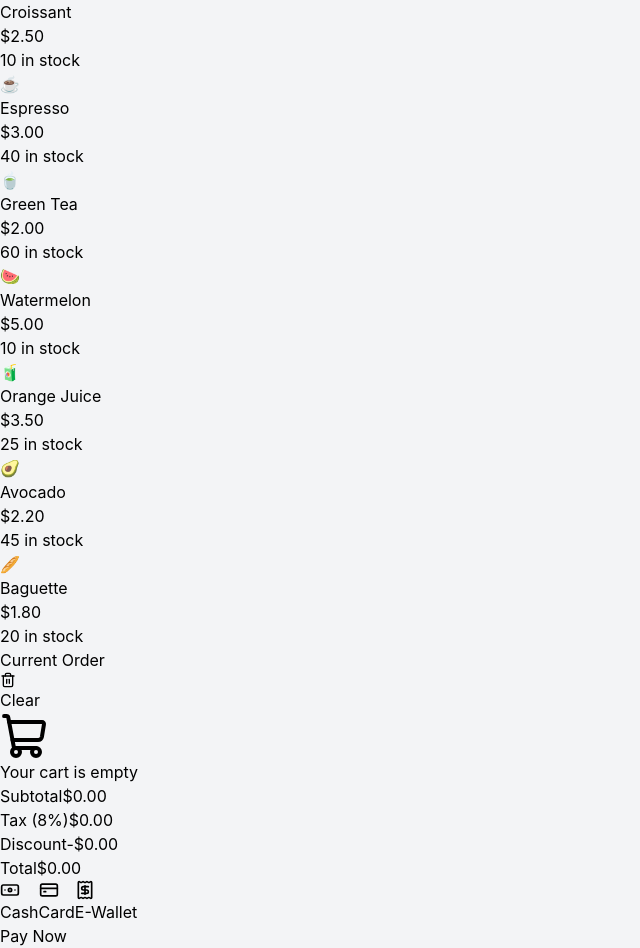
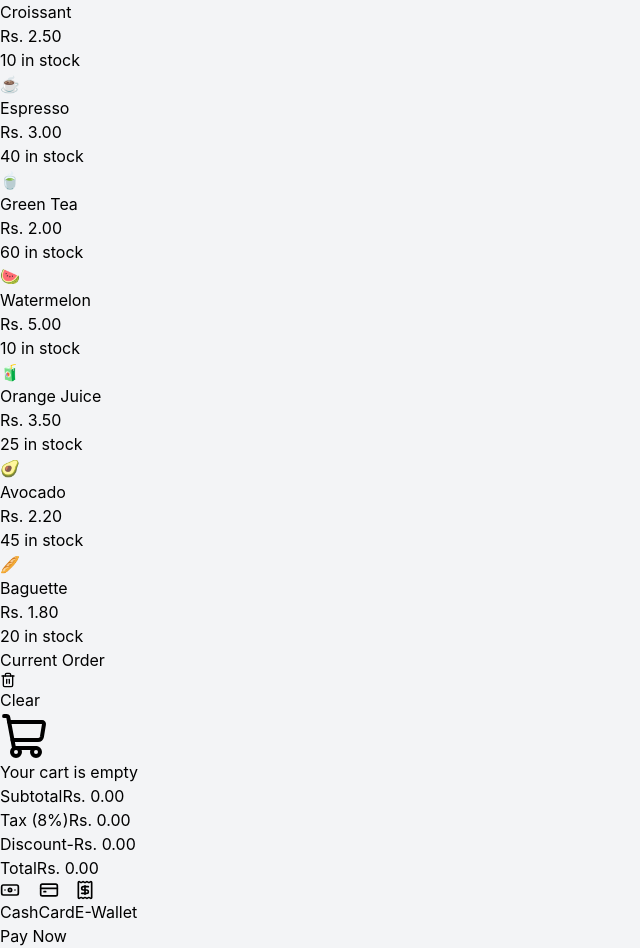
Before and after one commit to Maleesha-Sanjana/POS-Mgt-System, a React app in the folder frontend/: page / in a window 1280 px wide. Shown: the part 722-1670 px from the top of the page, without its empty margins (0-640 px from the left). Built offline with nearby package versions, Linux system fonts and the light colour scheme; the HTML template or start-up script is replaced by a standard one.

Commit message:
Currency Problem Fixed

```diff
--- a/frontend/src/App.jsx
+++ b/frontend/src/App.jsx
@@ -62,7 +62,7 @@ function App() {
 
   const handleCheckout = (method) => {
     if (cart.length === 0) return;
-    alert(`Payment of $${total.toFixed(2)} processed via ${method} successfully!\nReceipt printing...`);
+    alert(`Payment of Rs. ${total.toFixed(2)} processed via ${method} successfully!\nReceipt printing...`);
     setCart([]);
   };
 
@@ -176,7 +176,7 @@ function App() {
                       {product.icon}
                     </div>
                     <h3 className="font-semibold text-slate-800 mb-1">{product.name}</h3>
-                    <p className="text-indigo-600 font-bold">${product.price.toFixed(2)}</p>
+                    <p className="text-indigo-600 font-bold">Rs. {product.price.toFixed(2)}</p>
                     <p className="text-xs text-slate-400 mt-2">{product.stock} in stock</p>
                   </div>
                 ))}
@@ -218,7 +218,7 @@ function App() {
                     </div>
                     <div className="flex-1 min-w-0">
                       <h4 className="font-semibold text-slate-800 truncate">{item.name}</h4>
-                      <p className="text-indigo-600 font-medium">${item.price.toFixed(2)}</p>
+                      <p className="text-indigo-600 font-medium">Rs. {item.price.toFixed(2)}</p>
                     </div>
 
                     {/* Quantity Controls */}
@@ -247,20 +247,20 @@ function App() {
               <div className="flex flex-col gap-3 mb-6">
                 <div className="flex justify-between text-slate-500">
                   <span>Subtotal</span>
-                  <span className="font-medium text-slate-800">${subtotal.toFixed(2)}</span>
+                  <span className="font-medium text-slate-800">Rs. {subtotal.toFixed(2)}</span>
                 </div>
                 <div className="flex justify-between text-slate-500">
                   <span>Tax (8%)</span>
-                  <span className="font-medium text-slate-800">${tax.toFixed(2)}</span>
+                  <span className="font-medium text-slate-800">Rs. {tax.toFixed(2)}</span>
                 </div>
                 <div className="flex justify-between text-slate-500">
                   <span>Discount</span>
-                  <span className="font-medium text-slate-800">-$0.00</span>
+                  <span className="font-medium text-slate-800">-Rs. 0.00</span>
                 </div>
                 <div className="h-px bg-slate-200 my-2"></div>
                 <div className="flex justify-between items-center">
                   <span className="text-lg font-bold text-slate-800">Total</span>
-                  <span className="text-3xl font-black text-indigo-600">${total.toFixed(2)}</span>
+                  <span className="text-3xl font-black text-indigo-600">Rs. {total.toFixed(2)}</span>
                 </div>
               </div>
 
--- a/frontend/src/components/OrdersView.jsx
+++ b/frontend/src/components/OrdersView.jsx
@@ -76,7 +76,7 @@ export default function OrdersView({ orders }) {
                       {order.items} {order.items === 1 ? 'item' : 'items'}
                     </td>
                     <td className="py-4 px-6 font-bold text-slate-800">
-                      ${order.total.toFixed(2)}
+                      Rs. {order.total.toFixed(2)}
                     </td>
                     <td className="py-4 px-6">
                       <span className="text-sm font-medium text-slate-600">
--- a/frontend/src/components/ProductsView.jsx
+++ b/frontend/src/components/ProductsView.jsx
@@ -66,7 +66,7 @@ export default function ProductsView({ products }) {
                     </span>
                   </td>
                   <td className="py-4 px-6 font-medium text-slate-700">
-                    ${product.price.toFixed(2)}
+                    Rs. {product.price.toFixed(2)}
                   </td>
                   <td className="py-4 px-6">
                     {product.stock > 20 ? (
--- a/frontend/src/components/SettingsView.jsx
+++ b/frontend/src/components/SettingsView.jsx
@@ -102,10 +102,10 @@ function GeneralSettings() {
         <div className="grid grid-cols-2 gap-6">
           <div className="flex flex-col gap-2">
             <label className="text-sm font-semibold text-slate-700">Currency</label>
-            <select className="bg-slate-50 border border-slate-200 rounded-lg px-4 py-2.5 focus:ring-2 focus:ring-indigo-500 outline-none text-slate-800 transition-all">
+            <select defaultValue="LKR" className="bg-slate-50 border border-slate-200 rounded-lg px-4 py-2.5 focus:ring-2 focus:ring-indigo-500 outline-none text-slate-800 transition-all">
+              <option value="LKR">LKR (Rs.)</option>
               <option value="USD">USD ($)</option>
               <option value="EUR">EUR (€)</option>
-              <option value="GBP">GBP (£)</option>
             </select>
           </div>
           <div className="flex flex-col gap-2">
```
